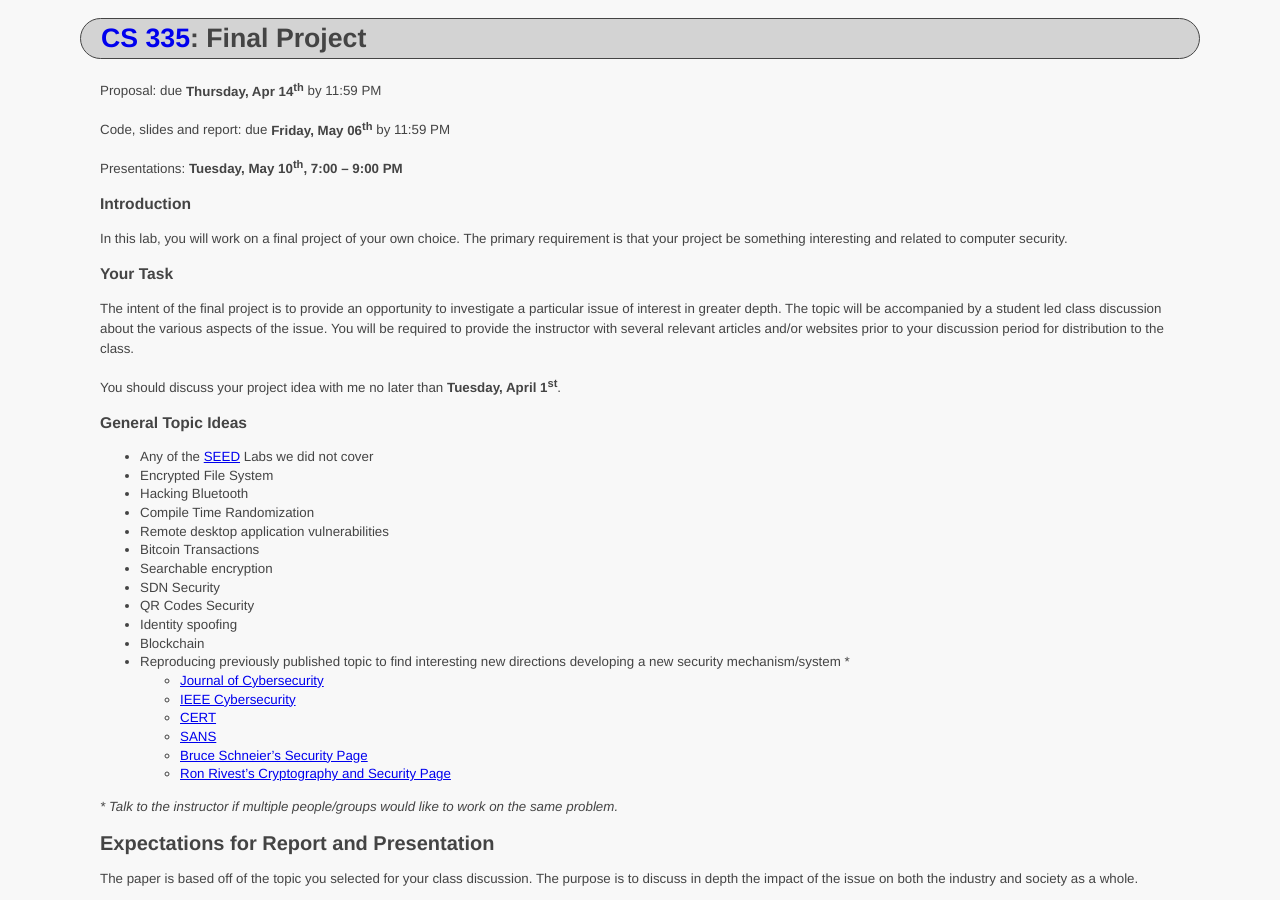
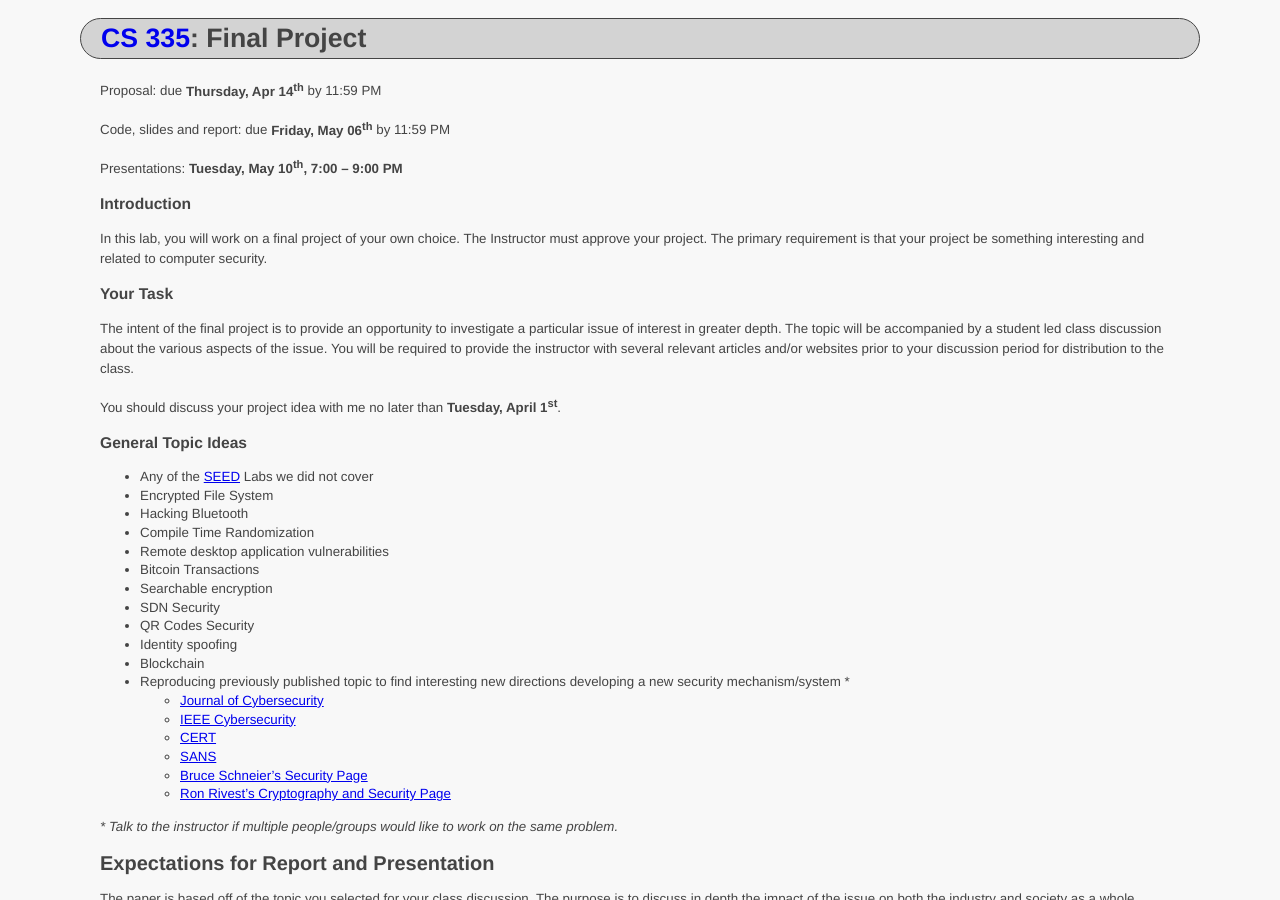
Before and after one commit to ycpcs/cs335-spring2022, a Jekyll site: the page built from assignments/project.md, in a window 1280 px wide and 900 px high. Built offline with Jekyll 4.4.1, drawn with Linux system fonts in a browser that asks for light colours.

Commit message:
The Instructor must approve your project.

```diff
--- a/assignments/project.md
+++ b/assignments/project.md
@@ -12,7 +12,7 @@ Presentations: **Tuesday, May 10<sup>th</sup>, 7:00 &ndash; 9:00 PM**
 
 ### Introduction
 
-In this lab, you will work on a final project of your own choice.
+In this lab, you will work on a final project of your own choice. The Instructor must approve your project.
 The primary requirement is that your project be something interesting and related to computer security.
 
 ### Your Task
```
